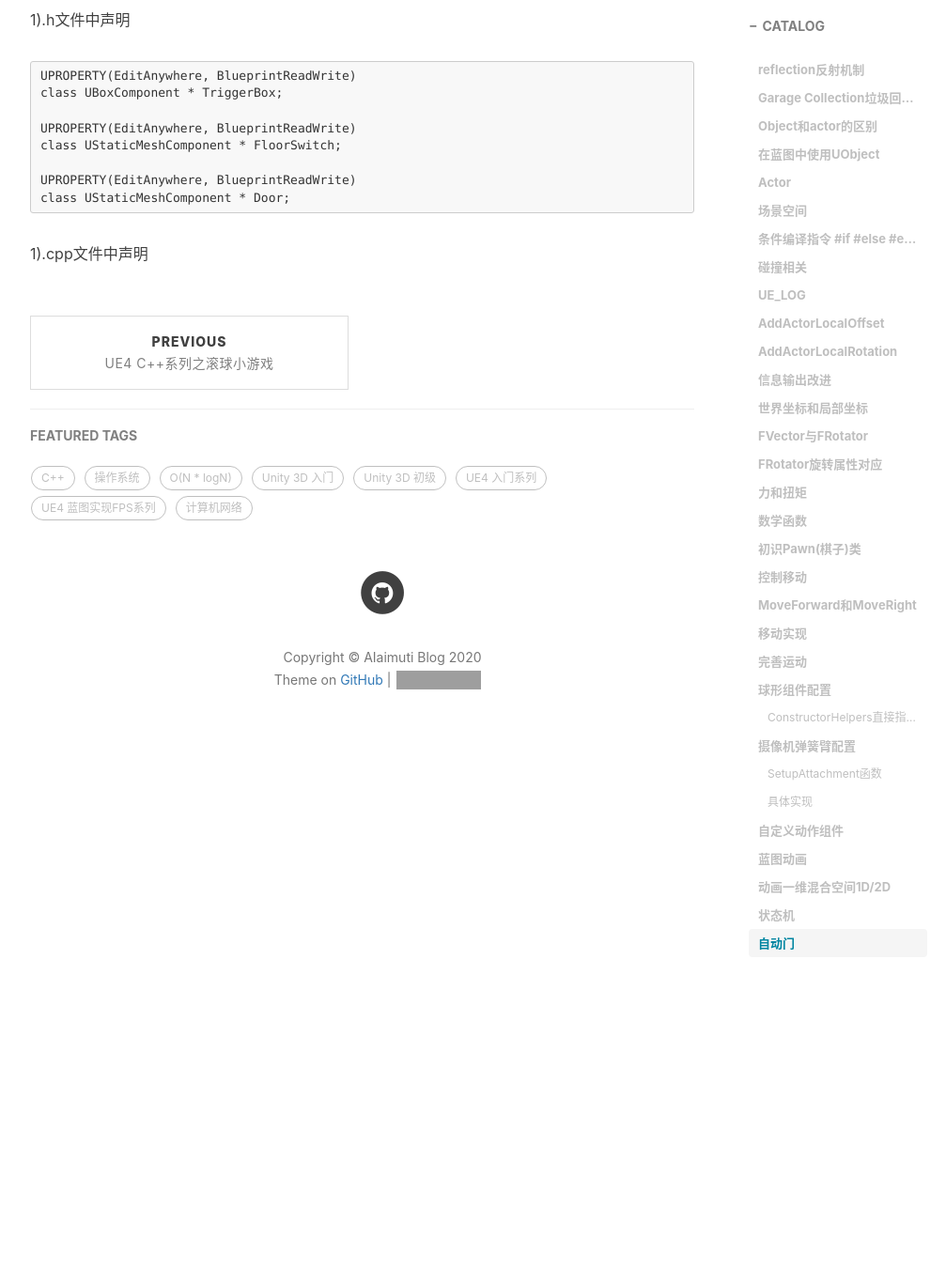
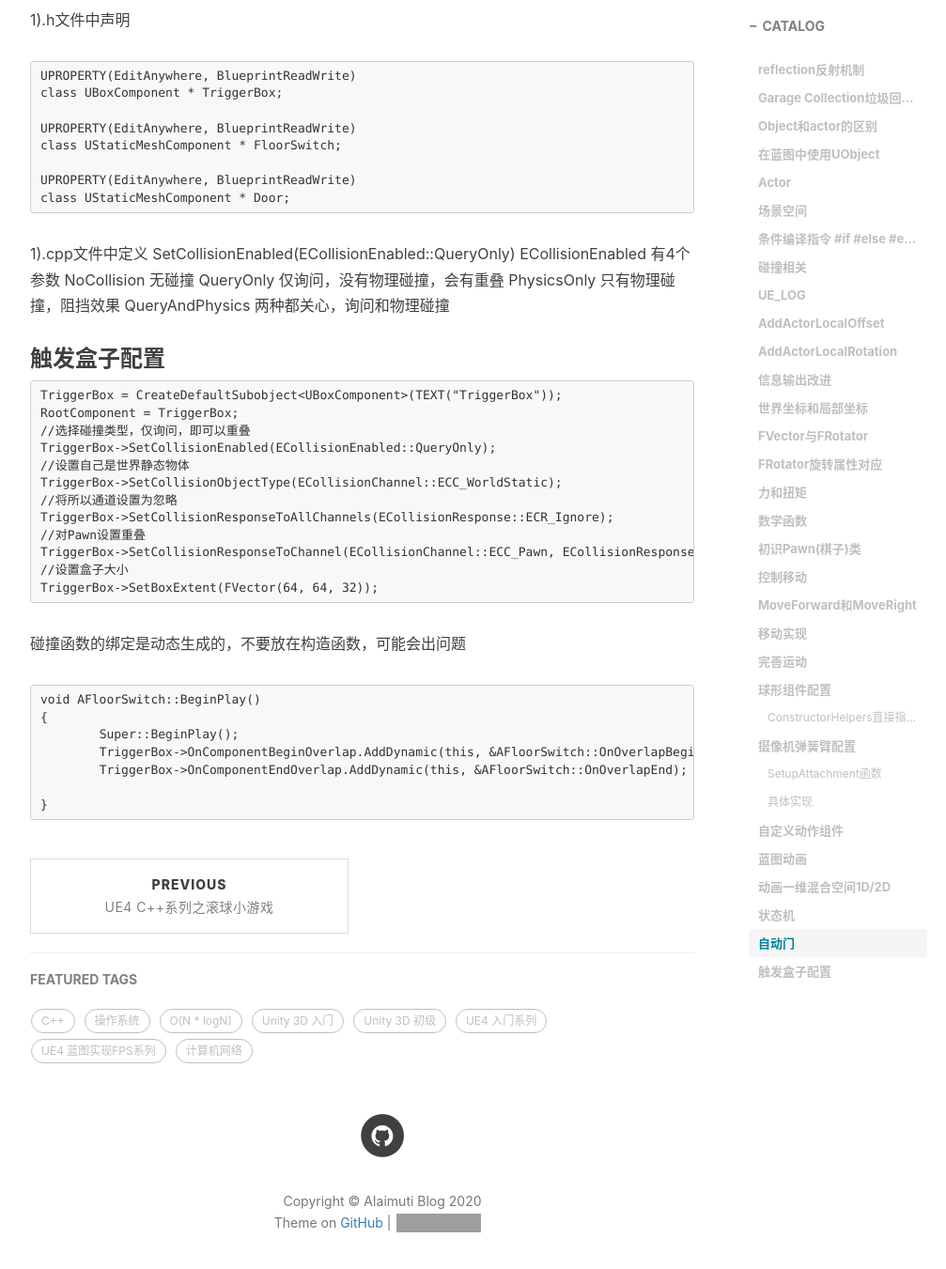
Before and after one commit to AIaimuti/aiaimuti.github.io, a Jekyll site: the page built from _posts/2020-4-23-C++Learn.md, in a window 1280 px wide and 1400 px high, scrolled down 11197 px. Shown: the top 1351 px of the window at 94% size, without its empty margins (233-1240 px from the left). Built offline with Jekyll 4.4.1, drawn with Linux system fonts in a browser that asks for light colours; nearby versions of some CDN libraries; comment, search, counter and statistics services are not loaded; grey boxes are pictures that could not be loaded.

Commit message:
Update 2020-4-23-C++Learn.md

````diff
--- a/_posts/2020-4-23-C++Learn.md
+++ b/_posts/2020-4-23-C++Learn.md
@@ -453,4 +453,35 @@ class UStaticMeshComponent * FloorSwitch;
 UPROPERTY(EditAnywhere, BlueprintReadWrite)
 class UStaticMeshComponent * Door;
 ```
-1).cpp文件中声明
+1).cpp文件中定义
+SetCollisionEnabled(ECollisionEnabled::QueryOnly)
+ECollisionEnabled 有4个参数
+NoCollision 无碰撞
+QueryOnly 仅询问，没有物理碰撞，会有重叠
+PhysicsOnly 只有物理碰撞，阻挡效果
+QueryAndPhysics 两种都关心，询问和物理碰撞
+### 触发盒子配置
+```
+TriggerBox = CreateDefaultSubobject<UBoxComponent>(TEXT("TriggerBox"));
+RootComponent = TriggerBox;
+//选择碰撞类型，仅询问，即可以重叠
+TriggerBox->SetCollisionEnabled(ECollisionEnabled::QueryOnly);
+//设置自己是世界静态物体
+TriggerBox->SetCollisionObjectType(ECollisionChannel::ECC_WorldStatic);
+//将所以通道设置为忽略
+TriggerBox->SetCollisionResponseToAllChannels(ECollisionResponse::ECR_Ignore);
+//对Pawn设置重叠
+TriggerBox->SetCollisionResponseToChannel(ECollisionChannel::ECC_Pawn, ECollisionResponse::ECR_Overlap);
+//设置盒子大小
+TriggerBox->SetBoxExtent(FVector(64, 64, 32));
+```
+碰撞函数的绑定是动态生成的，不要放在构造函数，可能会出问题
+```
+void AFloorSwitch::BeginPlay()
+{
+	Super::BeginPlay();
+	TriggerBox->OnComponentBeginOverlap.AddDynamic(this, &AFloorSwitch::OnOverlapBegin);
+	TriggerBox->OnComponentEndOverlap.AddDynamic(this, &AFloorSwitch::OnOverlapEnd);
+
+}
+```
````
